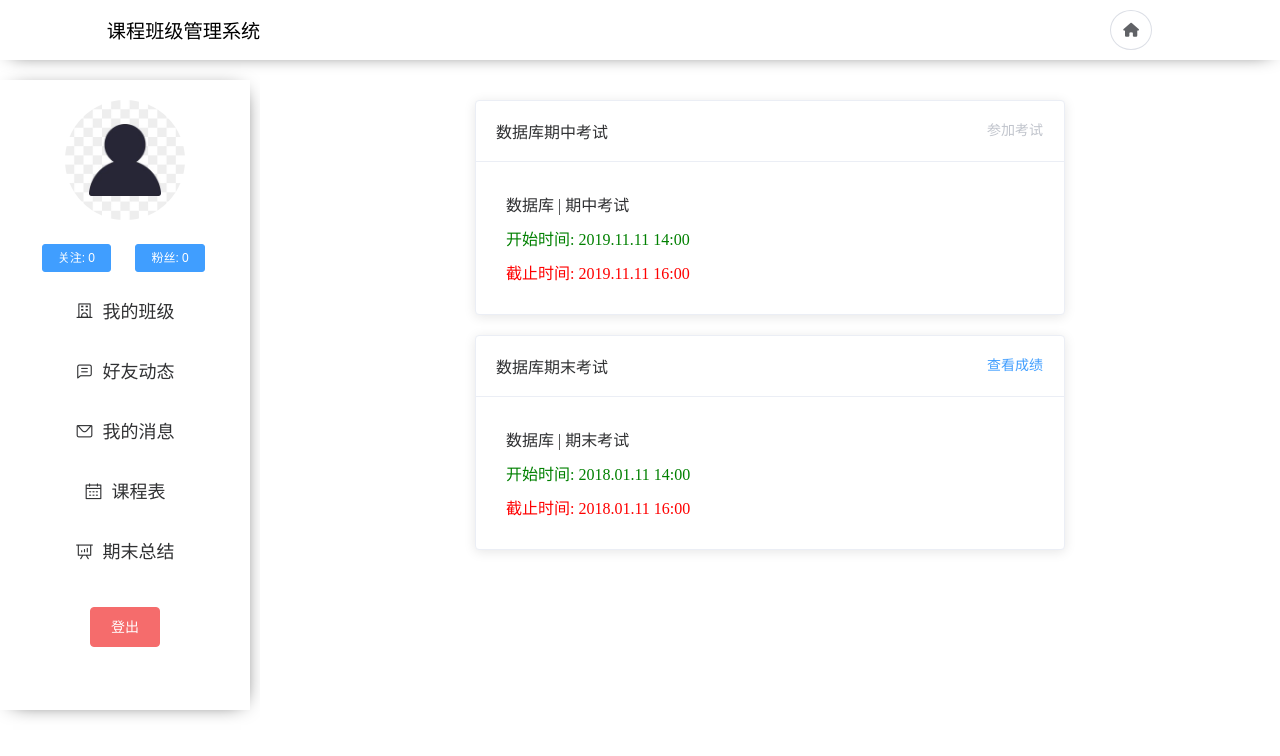
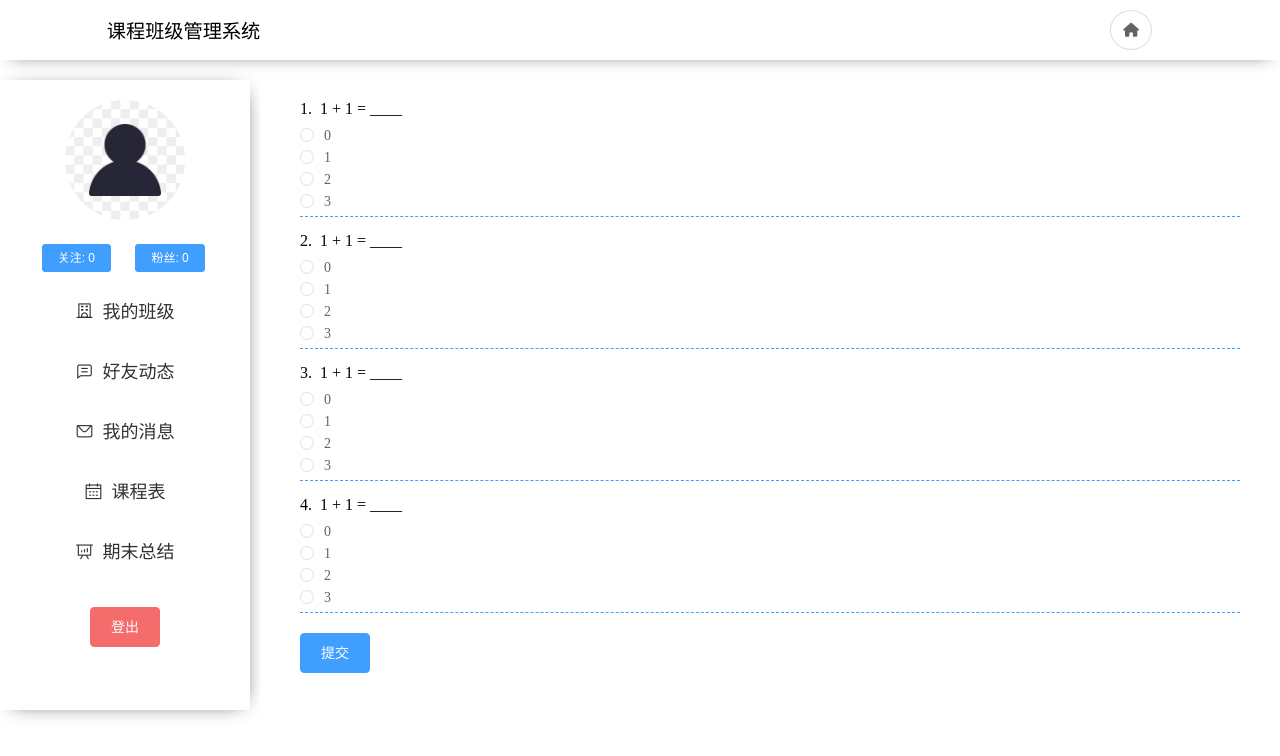
Before and after one commit to AzureLeon1/CourseManagementSystem, a Vue app: page /#/template in a window 1280 px wide. Shown: the top 756 px of the page. Built offline with nearby package versions, Linux system fonts and the light colour scheme.

Commit message:
完成最基本的展示试卷功能

```diff
--- a/src/components/ExamCard.vue
+++ b/src/components/ExamCard.vue
@@ -5,7 +5,7 @@
       <el-button
         style="float: right; padding: 3px 0"
         type="text"
-        v-if="user.role=='teacher'">查看考试情况</el-button>
+        v-if="examInfo.userRole=='teacher'">查看考试情况</el-button>
       <el-button
         style="float: right; padding: 3px 0"
         type="text"
@@ -22,8 +22,8 @@
     </div>
     <div class="examCardContent">
       <el-row>{{examInfo.course}}&nbsp;|&nbsp;{{examInfo.type}}</el-row>
-      <el-row style="color: green">开始时间:&nbsp;{{examInfo.start_time}}</el-row>
-      <el-row style="color: red">截止时间:&nbsp;{{examInfo.end_time}}</el-row>
+      <el-row style="color: #409eff">开始时间:&nbsp;{{examInfo.start_time}}</el-row>
+      <el-row style="color: #f56c6c">截止时间:&nbsp;{{examInfo.end_time}}</el-row>
     </div>
   </el-card>
 </template>
@@ -43,17 +43,6 @@ export default {
 
   methods: {
     getData() {
-      // To Do : get hasDone
-      this.examInfo.hasDone = false
-      // To Do : get course
-      this.examInfo.course = "数据库"
-      // To Do : get user
-      this.user = JSON.parse(localStorage.getItem("currentUser"))
-      if (!this.user) {
-        this.user = {
-          role: "student"
-        }
-      }
       // has the exam started or ended
       var date = new Date()
       var month = date.getMonth() + 1
@@ -79,11 +68,6 @@ export default {
 </script>
 
 <style>
-.examCardBox {
-  margin: 20px auto;
-  width: 60%;
-}
-
 .examCardBox .examCardContent .el-row {
   margin: 10px 0 10px 10px;
 }
--- a/src/components/ExamList.vue
+++ b/src/components/ExamList.vue
@@ -4,6 +4,14 @@
       v-for="exam in examList"
       :key="exam.exam_id"
       :examInfo="exam"></exam-card>
+
+    <div class="createExamBtn" v-if="user.role=='teacher'">
+      <el-button
+        @click="createExam"
+        type="primary"
+        icon="el-icon-plus"
+        circle></el-button>
+    </div>
   </div>
 </template>
 
@@ -13,7 +21,8 @@ import ExamCard from "./ExamCard"
 export default {
   data() {
     return {
-      examList: []
+      examList: [],
+      user: ""
     }
   },
 
@@ -41,6 +50,22 @@ export default {
         end_time: "2018.01.11 16:00",
         hasDone: false
       }]
+      // To Do : get user
+      this.user = JSON.parse(localStorage.getItem("currentUser"))
+      if (!this.user) {
+        this.user = {
+          role: ""
+        }
+      }
+      for(let e of this.examList) {
+        e.userRole = this.user.role
+        // To Do : get course
+        e.course = "数据库"
+      }
+    },
+
+    createExam() {
+      // To Do
     }
   },
 
@@ -51,5 +76,17 @@ export default {
 </script>
 
 <style>
+.examListBox .createExamBtn {
+  position: fixed;
+  z-index: 2;
+  bottom: 30px;
+  right: 30px;
+  font-size: 16px;
+}
 
+.examListBox .createExamBtn .el-button {
+  width: 66px;
+  height: 66px;
+  font-size: 25px;
+}
 </style>
--- /dev/null
+++ b/src/components/QuestionCard.vue
@@ -0,0 +1,62 @@
+<template>
+  <div class="questionCardBox">
+    <div class="title">
+      {{questionInfo.content}}
+    </div>
+
+    <el-radio-group v-model="select">
+      <el-radio
+        v-for="s in selects"
+        :key="s.label"
+        :label="s.label"
+        class="optionRadio">{{s.content}}</el-radio>
+    </el-radio-group>
+  </div>
+</template>
+
+<script>
+export default {
+  data() {
+    return {
+      selects: [],
+      select: ""
+    }
+  },
+
+  props: {
+    questionInfo: Object
+  },
+
+  methods: {
+    getData() {
+      var options = this.questionInfo.answer.split("_")
+      for (let i = 0; i < options.length; ++i) {
+        this.selects.push({
+          label: i,
+          content: options[i]
+        })
+      }
+    }
+  },
+
+  mounted() {
+    this.getData()
+  }
+}
+</script>
+
+<style>
+.questionCardBox {
+  margin-bottom: 15px;
+  border-bottom: thin dashed #409eff;
+}
+
+.questionCardBox .title {
+  margin-bottom: 5px;
+}
+
+.questionCardBox .optionRadio{
+  display: block;
+  margin: 5px 0;
+}
+</style>
--- /dev/null
+++ b/src/components/QuestionList.vue
@@ -0,0 +1,75 @@
+<template>
+  <div class="questionListBox">
+    <question-card
+      v-for="question in questionList"
+      :key="question.question_id"
+      :questionInfo="question"></question-card>
+
+    <div class="submitBtn">
+      <el-button
+        @click="submit"
+        type="primary">提交</el-button>
+    </div>
+  </div>
+</template>
+
+<script>
+import QuestionCard from "./QuestionCard"
+
+export default {
+  data() {
+    return {
+      questionList: []
+    }
+  },
+
+  components: {
+    QuestionCard
+  },
+
+  methods: {
+    getData() {
+      // To Do: get all questions
+      this.questionList = [{
+        question_id: "000",
+        content: "1 + 1 = ____",
+        answer: "0_1_2_3"
+      },{
+        question_id: "111",
+        content: "1 + 1 = ____",
+        answer: "0_1_2_3"
+      },{
+        question_id: "222",
+        content: "1 + 1 = ____",
+        answer: "0_1_2_3"
+      },{
+        question_id: "333",
+        content: "1 + 1 = ____",
+        answer: "0_1_2_3"
+      }]
+      for (let i = 0; i < this.questionList.length; ++i) {
+        this.questionList[i].content = (i+1) + ".\xa0\xa0" +
+          this.questionList[i].content
+      }
+    },
+
+    submit() {
+      // To Do
+    }
+  },
+
+  mounted() {
+    this.getData()
+  }
+}
+</script>
+
+<style>
+.questionListBox{
+  margin: 20px 20px;
+}
+
+.questionListBox .submitBtn{
+  margin-top: 20px;
+}
+</style>
--- a/src/router/index.js
+++ b/src/router/index.js
@@ -6,6 +6,7 @@ import MessageHome from '@/views/MessageHome'
 import Login from '@/views/Login'
 import Register from '@/views/Register'
 import Exam from '@/views/Exam'
+import AnswerExam from '@/views/AnswerExam'
 
 Vue.use(Router)
 
@@ -19,7 +20,7 @@ export default new Router({
     {
       path: '/template',
       name: 'Template',
-      component: Exam
+      component: AnswerExam
     },
     {
       path:'/messageHome',
--- /dev/null
+++ b/src/views/AnswerExam.vue
@@ -0,0 +1,32 @@
+<template>
+  <el-container class="home">
+    <el-aside width="260px">
+      <user-nav :activeIndex="0"></user-nav>
+    </el-aside>
+    <el-main>
+      <question-list></question-list>
+    </el-main>
+  </el-container>
+</template>
+
+<script>
+import UserNav from "../components/UserNav"
+import QuestionList from "../components/QuestionList"
+
+export default {
+  name: 'Homepage',
+  components: {
+    UserNav,
+    QuestionList
+  },
+  data () {
+    return {
+
+    }
+  }
+}
+</script>
+
+<style scoped>
+
+</style>
```
